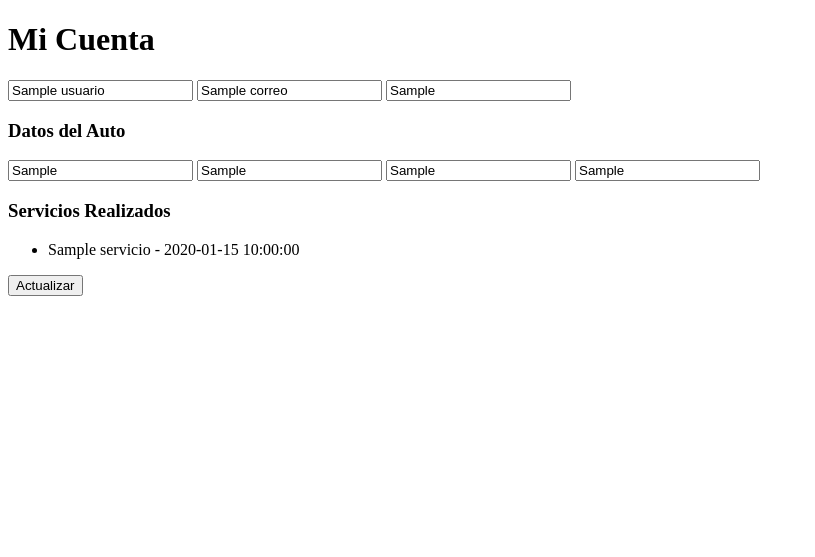
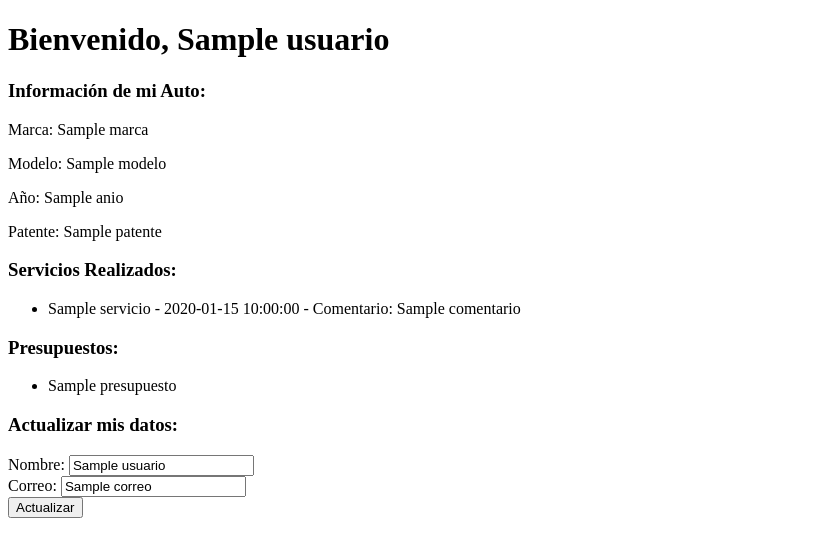
Before and after one commit to Fraanmm/CodigoArquitectura, a Flask app: template ServiExpress/templates/cuenta.html in a window 1280 px wide. Shown: the top 557 px of the page, without its empty margins (0-815 px from the left). Run offline with Flask 3, Linux system fonts and the light colour scheme; the template is opened without the code that fills it: most values are stand-ins (such as "Sample title", 1, 10 or a date in 2020).

Commit message:
modificacionesiniciosesion

```diff
--- a/ServiExpress/app.py
+++ b/ServiExpress/app.py
@@ -1,30 +1,27 @@
 from flask import Flask, render_template, request, redirect, url_for, jsonify, session
-import sqlite3
 from werkzeug.security import generate_password_hash, check_password_hash
 
 app = Flask(__name__)
 app.secret_key = 'mi_clave_secreta'  # Asegúrate de cambiar esto por algo más seguro
 
-# Función para conectarse a la base de datos y agregar un nuevo usuario
-def agregar_usuario(nombre, apellido, correo, password):
-    conn = sqlite3.connect('usuarios.db')
-    cursor = conn.cursor()
-    hashed_password = generate_password_hash(password)  # Encriptamos la contraseña
-    cursor.execute('''
-    INSERT INTO usuarios (nombre, apellido, correo, password)
-    VALUES (?, ?, ?, ?)
-    ''', (nombre, apellido, correo, hashed_password))
-    conn.commit()
-    conn.close()
+# Lista de usuarios con rol y datos adicionales
+usuarios = [
+    {'nombre': 'admin', 'apellido': 'admin', 'correo': 'admin@serviexpress.com', 'password': generate_password_hash('admin123'), 'rol': 'admin'},
+    {'nombre': 'juan', 'apellido': 'perez', 'correo': 'juanperez@example.com', 'password': generate_password_hash('1234'), 'rol': 'cliente', 'auto': {'marca': 'Toyota', 'modelo': 'Corolla', 'anio': '2020', 'patente': 'ABC1234'}, 'servicios': [{'nombre': 'Cambio de Aceite', 'fecha': '2024-05-10', 'comentario': 'Excelente servicio'}], 'presupuestos': []},
+    {'nombre': 'maria', 'apellido': 'lopez', 'correo': 'maria@example.com', 'password': generate_password_hash('5678'), 'rol': 'cliente', 'auto': {'marca': 'Honda', 'modelo': 'Civic', 'anio': '2021', 'patente': 'XYZ5678'}, 'servicios': [{'nombre': 'Alineación y Balanceo', 'fecha': '2024-06-15', 'comentario': 'Muy buena atención'}], 'presupuestos': []}
+]
+
+# Función para agregar un nuevo usuario
+def agregar_usuario(nombre, apellido, correo, password, rol='cliente'):
+    usuarios.append({'nombre': nombre, 'apellido': apellido, 'correo': correo, 'password': generate_password_hash(password), 'rol': rol})
 
 # Ruta para la página principal ("/")
 @app.route('/')
 def index():
-    if 'usuario' in session:
-        return render_template('index.html', usuario=session['usuario'])
-    return render_template('index.html')
+    usuario = session.get('usuario', None)  # Utilizar get para evitar KeyError
+    return render_template('index.html', usuario=usuario)
 
-# Ruta para el formulario de registro y manejo de la solicitud POST
+# Ruta para el formulario de registro
 @app.route('/registro', methods=['GET', 'POST'])
 def registro():
     if request.method == 'POST':
@@ -33,27 +30,14 @@ def registro():
         correo = request.form['correo']
         password = request.form['password']
 
-        try:
-            # Conectar a la base de datos y verificar si el correo ya está registrado
-            conn = sqlite3.connect('usuarios.db')
-            cursor = conn.cursor()
-            cursor.execute('SELECT * FROM usuarios WHERE correo = ?', (correo,))
-            usuario_existente = cursor.fetchone()
-
-            if usuario_existente:
-                conn.close()
+        # Verificar si el correo ya está registrado
+        for usuario in usuarios:
+            if usuario['correo'] == correo:
                 return jsonify({'success': False, 'message': 'El correo ya está registrado. Por favor, elija otro.'})
 
-            # Si el correo no está registrado, agregamos al nuevo usuario
-            agregar_usuario(nombre, apellido, correo, password)
-            conn.close()
-
-            # Retornar respuesta exitosa
-            return jsonify({'success': True, 'message': 'Usuario registrado exitosamente!'})
-
-        except Exception as e:
-            conn.close()
-            return jsonify({'success': False, 'message': f'Error al registrar el usuario: {str(e)}'})
+        # Si el correo no está registrado, agregamos al nuevo usuario
+        agregar_usuario(nombre, apellido, correo, password)
+        return jsonify({'success': True, 'message': 'Usuario registrado exitosamente!'})
 
     return render_template('registro.html')
 
@@ -64,61 +48,73 @@ def login():
         correo = request.form['correo']
         password = request.form['password']
 
-        try:
-            conn = sqlite3.connect('usuarios.db')
-            cursor = conn.cursor()
-            cursor.execute('SELECT * FROM usuarios WHERE correo = ?', (correo,))
-            usuario = cursor.fetchone()
-            conn.close()
+        # Buscar el usuario en la lista
+        for usuario in usuarios:
+            if usuario['correo'] == correo and check_password_hash(usuario['password'], password):
+                session['usuario'] = {'nombre': usuario['nombre'], 'rol': usuario['rol'], 'correo': usuario['correo']}  # Guardamos el nombre, rol y correo en la sesión
+                return redirect(url_for('index'))  # Redirigir al inicio tras inicio de sesión exitoso
 
-            if usuario and check_password_hash(usuario[4], password):  # Verificamos la contraseña encriptada
-                session['usuario'] = usuario[1]  # Guardamos el nombre del usuario en la sesión
-                return jsonify({'success': True, 'message': 'Inicio de sesión exitoso!'})
-            else:
-                return jsonify({'success': False, 'message': 'Correo o contraseña incorrectos.'})
-
-        except Exception as e:
-            return jsonify({'success': False, 'message': f'Error al procesar el inicio de sesión: {str(e)}'})
+        return jsonify({'success': False, 'message': 'Correo o contraseña incorrectos.'})
 
     return render_template('login.html')
 
-# Ruta para el registro de servicio
-@app.route('/registroServicio')
-def registroServicio():
-    return render_template('registroServicio.html')
-
+# Ruta para la cuenta del cliente o admin
 @app.route('/mi_cuenta', methods=['GET', 'POST'])
 def cuenta():
     if 'usuario' not in session:
         return redirect(url_for('login'))
 
-    usuario = {
-        'nombre': 'Juan Perez',
-        'correo': 'juanperez@example.com',
-        'datos_bancarios': 'Cuenta corriente 1234',
-        'marca_auto': 'Toyota',
-        'modelo_auto': 'Corolla',
-        'anio_auto': '2020',
-        'patente_auto': 'ABC1234'
-    }
+    usuario = session['usuario']
 
-    servicios_realizados = [
-        {'nombre': 'Cambio de Aceite', 'fecha': '2024-05-10'},
-        {'nombre': 'Alineación y Balanceo', 'fecha': '2024-06-15'},
-    ]
+    # Buscar los detalles del usuario desde la lista
+    cliente = next(u for u in usuarios if u['correo'] == usuario['correo'])
+
+    if usuario['rol'] == 'admin':
+        # Si es admin, mostramos todos los clientes con sus comentarios de servicios
+        return render_template('cuenta.html', clientes=usuarios, rol=usuario['rol'])
+
+    # Si es cliente, mostramos sus datos personales, servicios realizados y presupuestos
+    servicios_realizados = cliente.get('servicios', [])
+    presupuestos = cliente.get('presupuestos', [])
+    auto = cliente.get('auto', {})
 
     if request.method == 'POST':
-        usuario['nombre'] = request.form['nombre']
-        usuario['correo'] = request.form['correo']
-        usuario['datos_bancarios'] = request.form['datos_bancarios']
-        usuario['marca_auto'] = request.form['marca_auto']
-        usuario['modelo_auto'] = request.form['modelo_auto']
-        usuario['anio_auto'] = request.form['anio_auto']
-        usuario['patente_auto'] = request.form['patente_auto']
+        # Actualizar los datos del cliente si se hace un POST
+        cliente['nombre'] = request.form['nombre']
+        cliente['correo'] = request.form['correo']
 
         return redirect(url_for('cuenta'))
 
-    return render_template('mi_cuenta.html', usuario=usuario, servicios_realizados=servicios_realizados)
+    return render_template('cuenta.html', usuario=cliente, servicios_realizados=servicios_realizados, presupuestos=presupuestos, auto=auto, rol=usuario['rol'])
+
+# Ruta para el registro de servicio
+@app.route('/registroServicio', methods=['GET', 'POST'])
+def registroServicio():
+    if 'usuario' not in session:
+        return redirect(url_for('login'))
+
+    if request.method == 'POST':
+        # Simular la creación de un servicio para el usuario
+        usuario = session['usuario']
+        servicio = {
+            'nombre': request.form['nombre'],
+            'fecha': request.form['fecha'],
+            'comentario': request.form['comentario']
+        }
+
+        # Buscar al cliente en la lista
+        cliente = next(u for u in usuarios if u['correo'] == usuario['correo'])
+        cliente['servicios'].append(servicio)
+        return redirect(url_for('cuenta'))
+
+    return render_template('registroServicio.html')
+
+# Ruta para cerrar sesión
+@app.route('/logout')
+def logout():
+    # Eliminar la información de la sesión
+    session.pop('usuario', None)
+    return redirect(url_for('index'))  # Redirigir al inicio después de cerrar sesión
 
 if __name__ == '__main__':
     app.run(debug=True)
--- a/ServiExpress/templates/cuenta.html
+++ b/ServiExpress/templates/cuenta.html
@@ -2,33 +2,56 @@
 <html lang="es">
 <head>
     <meta charset="UTF-8">
-    <meta name="viewport" content="width=device-width, initial-scale=1.0">
     <title>Mi Cuenta</title>
 </head>
 <body>
-    <h1>Mi Cuenta</h1>
-    <form method="POST" action="{{ url_for('cuenta') }}">
-        <!-- Datos del usuario -->
-        <input type="text" name="nombre" value="{{ usuario['nombre'] }}" placeholder="Nombre">
-        <input type="email" name="correo" value="{{ usuario['correo'] }}" placeholder="Correo">
-        <input type="text" name="datos_bancarios" value="{{ usuario.get('datos_bancarios', '') }}" placeholder="Datos Bancarios">
+    <h1>Bienvenido, {{ usuario['nombre'] }}</h1>
 
-        <!-- Datos del auto -->
-        <h3>Datos del Auto</h3>
-        <input type="text" name="marca_auto" value="{{ usuario.get('marca_auto', '') }}" placeholder="Marca del Auto">
-        <input type="text" name="modelo_auto" value="{{ usuario.get('modelo_auto', '') }}" placeholder="Modelo del Auto">
-        <input type="text" name="anio_auto" value="{{ usuario.get('anio_auto', '') }}" placeholder="Año del Auto">
-        <input type="text" name="patente_auto" value="{{ usuario.get('patente_auto', '') }}" placeholder="Patente del Auto">
+    {% if rol == 'admin' %}
+        <h2>Lista de Clientes</h2>
+        <ul>
+            {% for cliente in clientes %}
+                <li>
+                    <h3>{{ cliente['nombre'] }} {{ cliente['apellido'] }}</h3>
+                    <p>Correo: {{ cliente['correo'] }}</p>
+                    <h4>Servicios Realizados:</h4>
+                    <ul>
+                        {% for servicio in cliente['servicios'] %}
+                            <li>{{ servicio['nombre'] }} - {{ servicio['fecha'] }} - Comentario: {{ servicio['comentario'] }}</li>
+                        {% endfor %}
+                    </ul>
+                </li>
+            {% endfor %}
+        </ul>
+    {% else %}
+        <h3>Información de mi Auto:</h3>
+        <p>Marca: {{ auto['marca'] }}</p>
+        <p>Modelo: {{ auto['modelo'] }}</p>
+        <p>Año: {{ auto['anio'] }}</p>
+        <p>Patente: {{ auto['patente'] }}</p>
 
-        <!-- Servicios realizados -->
-        <h3>Servicios Realizados</h3>
+        <h3>Servicios Realizados:</h3>
         <ul>
             {% for servicio in servicios_realizados %}
-                <li>{{ servicio['nombre'] }} - {{ servicio['fecha'] }}</li>
+                <li>{{ servicio['nombre'] }} - {{ servicio['fecha'] }} - Comentario: {{ servicio['comentario'] }}</li>
             {% endfor %}
         </ul>
 
-        <button type="submit">Actualizar</button>
-    </form>
+        <h3>Presupuestos:</h3>
+        <ul>
+            {% for presupuesto in presupuestos %}
+                <li>{{ presupuesto }}</li>
+            {% endfor %}
+        </ul>
+
+        <form method="post">
+            <h3>Actualizar mis datos:</h3>
+            <label for="nombre">Nombre:</label>
+            <input type="text" name="nombre" value="{{ usuario['nombre'] }}" required><br>
+            <label for="correo">Correo:</label>
+            <input type="email" name="correo" value="{{ usuario['correo'] }}" required><br>
+            <input type="submit" value="Actualizar">
+        </form>
+    {% endif %}
 </body>
 </html>
```
Also changed, not shown: ServiExpress/static/js/scripts.js (+70 -1 lines), ServiExpress/templates/cuenta_admin.html (added, +25 -0 lines), ServiExpress/templates/index.html (+37 -4 lines).
